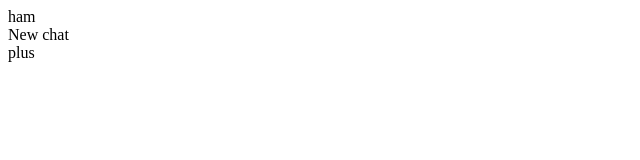
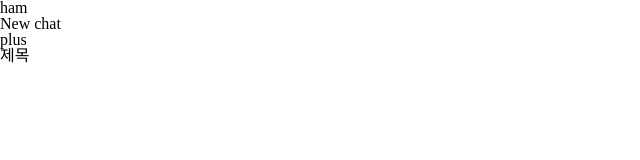
Before and after one commit to bssm-chatgpt-webapp-class/guide, a React (Create React App) app: page / in a window 1280 px wide. Shown: the top 160 px of the page, without its empty margins (0-640 px from the left). Built offline with nearby package versions, Linux system fonts and the light colour scheme.

Commit message:
reset.css

```diff
--- a/src/App.js
+++ b/src/App.js
@@ -1,4 +1,5 @@
 import Header from "./components/Header";
+import './reset.css'
 
 function App() {
   return (
--- a/src/components/Header/index.js
+++ b/src/components/Header/index.js
@@ -4,6 +4,7 @@
             <div>ham</div>
             <div>New chat</div>
             <div>plus</div>
+            <h1>제목</h1>
         </div>
     )
 }
--- /dev/null
+++ b/src/reset.css
@@ -0,0 +1,48 @@
+/* http://meyerweb.com/eric/tools/css/reset/
+   v2.0 | 20110126
+   License: none (public domain)
+*/
+
+html, body, div, span, applet, object, iframe,
+h1, h2, h3, h4, h5, h6, p, blockquote, pre,
+a, abbr, acronym, address, big, cite, code,
+del, dfn, em, img, ins, kbd, q, s, samp,
+small, strike, strong, sub, sup, tt, var,
+b, u, i, center,
+dl, dt, dd, ol, ul, li,
+fieldset, form, label, legend,
+table, caption, tbody, tfoot, thead, tr, th, td,
+article, aside, canvas, details, embed,
+figure, figcaption, footer, header, hgroup,
+menu, nav, output, ruby, section, summary,
+time, mark, audio, video {
+	margin: 0;
+	padding: 0;
+	border: 0;
+	font-size: 100%;
+	font: inherit;
+	vertical-align: baseline;
+}
+/* HTML5 display-role reset for older browsers */
+article, aside, details, figcaption, figure,
+footer, header, hgroup, menu, nav, section {
+	display: block;
+}
+body {
+	line-height: 1;
+}
+ol, ul {
+	list-style: none;
+}
+blockquote, q {
+	quotes: none;
+}
+blockquote:before, blockquote:after,
+q:before, q:after {
+	content: '';
+	content: none;
+}
+table {
+	border-collapse: collapse;
+	border-spacing: 0;
+}
```
